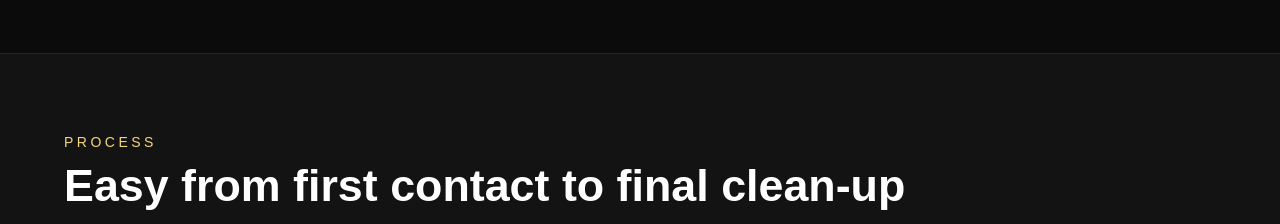
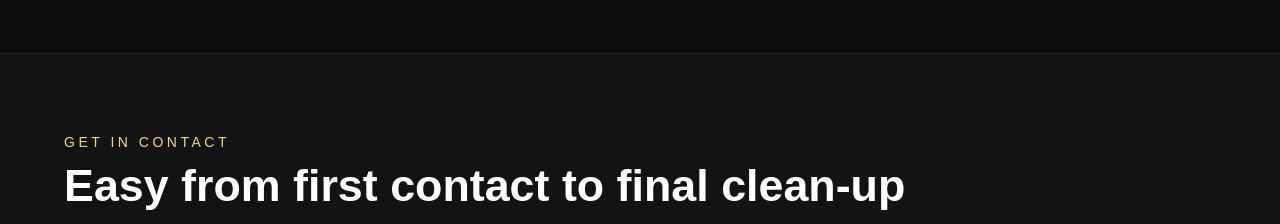
Before and after one commit to gabrieladesigner9-ux/bourdierd-demolition-site, a React (Vite) app: page / in a window 1280 px wide. Shown: the part 2600-2824 px from the top of the page. Built offline with nearby package versions, Linux system fonts and the light colour scheme.

Commit message:
update website

```diff
--- a/src/App.jsx
+++ b/src/App.jsx
@@ -618,7 +618,7 @@ export default function App() {
 
       <section id="process" style={styles.sectionMuted}>
         <div style={styles.container}>
-          <div style={styles.sectionTitle}>Process</div>
+          <div style={styles.sectionTitle}>Get in Contact</div>
           <h2 style={styles.sectionHeading}>Easy from first contact to final clean-up</h2>
 
           <div style={styles.grid3}>
```
